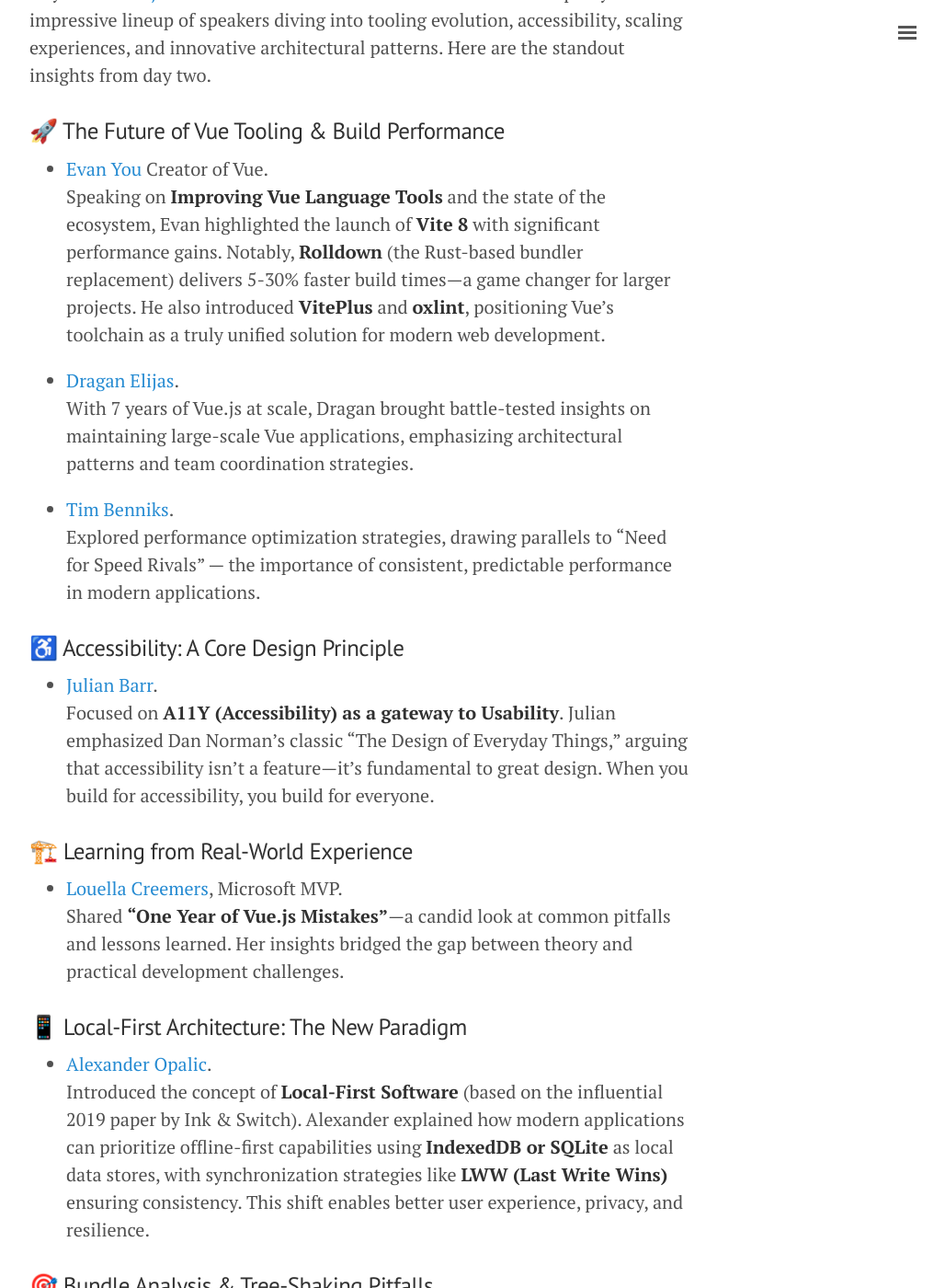
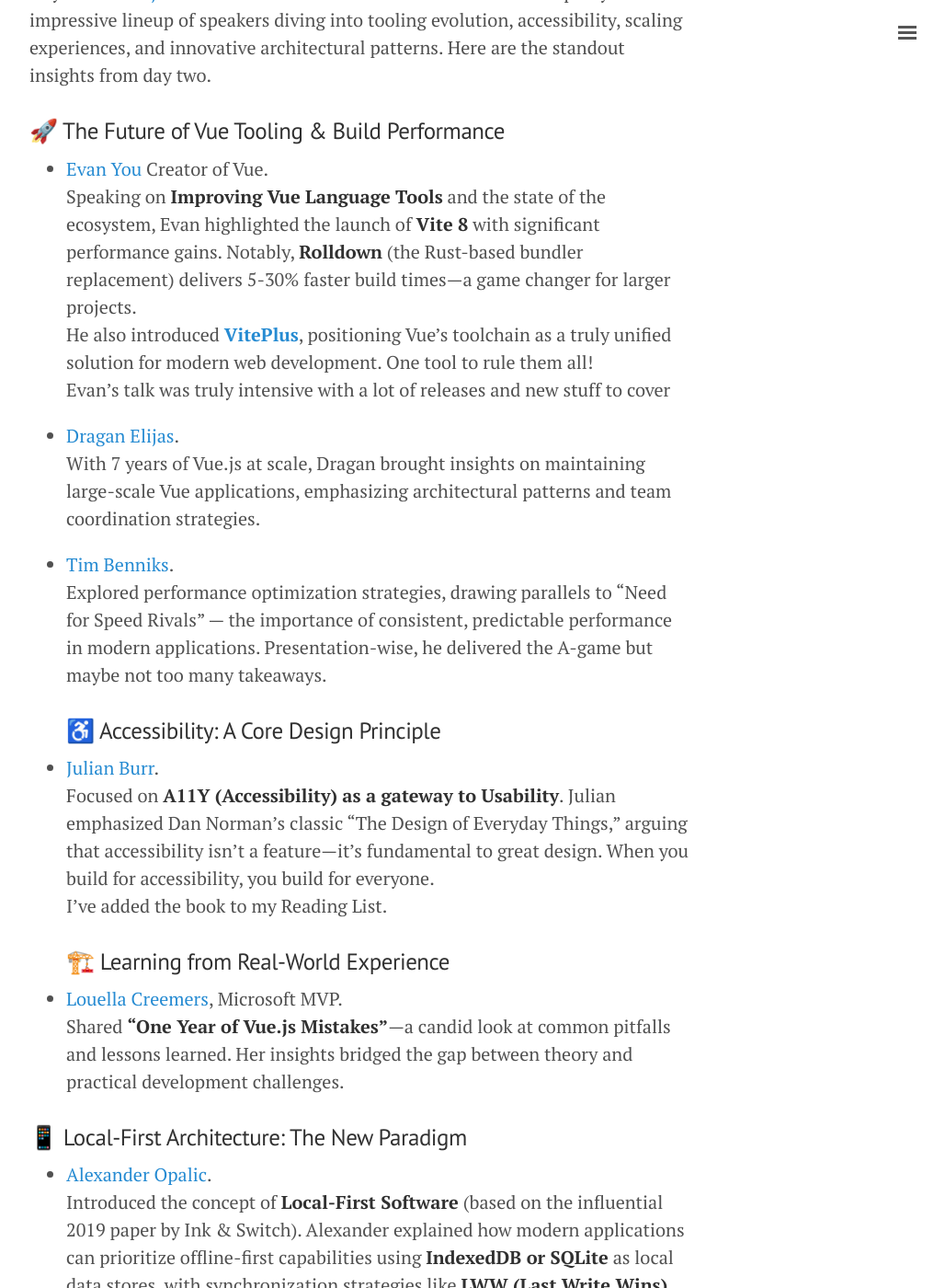
Before and after one commit to perwramdemark/perwramdemark.github.io, a Jekyll site: the page built from _posts/2026-03-13-vuejs-conference-amsterdam-day-two.md, in a window 1280 px wide and 1400 px high, scrolled down 305 px. Shown: the whole window at 92% size, without its empty margins (248-1276 px from the left). Built offline with Jekyll 4.4.1, drawn with Linux system fonts in a browser that asks for light colours; nearby versions of some CDN libraries; some of the changed text lies outside the part shown.

Commit message:
Fix grammar and add Dragan's personal website link
Grammar fixes:
- Fix typos: 'truelly' → 'truly', 'drawed' → 'drew'
- Fix phrasing: 'On tool' → 'One tool', 'Presenataion wize' → 'Presentation-wise'
- Update: 'I am putting' → 'I've added'
- Fix misspelling: 'domian' → 'domain'

Links:
- Replace Dragan Elijas LinkedIn with personal website (draganelijas.com)

Co-authored-by: Copilot <223556219+Copilot@users.noreply.github.com>

```diff
--- a/_posts/2026-03-13-vuejs-conference-amsterdam-day-two.md
+++ b/_posts/2026-03-13-vuejs-conference-amsterdam-day-two.md
@@ -11,38 +11,42 @@ Here are the standout insights from day two.
 ### 🚀 The Future of Vue Tooling & Build Performance
 
 * [Evan You](https://twitter.com/youyuxi) Creator of Vue.<br/>
-Speaking on **Improving Vue Language Tools** and the state of the ecosystem, Evan highlighted the launch of **Vite 8** with significant performance gains. Notably, **Rolldown** (the Rust-based bundler replacement) delivers 5-30% faster build times—a game changer for larger projects. He also introduced **VitePlus** and **oxlint**, positioning Vue's toolchain as a truly unified solution for modern web development.
+Speaking on **Improving Vue Language Tools** and the state of the ecosystem, Evan highlighted the launch of **Vite 8** with significant performance gains. Notably, **Rolldown** (the Rust-based bundler replacement) delivers 5-30% faster build times—a game changer for larger projects.
+<br/>He also introduced [**VitePlus**](https://viteplus.dev/), positioning Vue's toolchain as a truly unified solution for modern web development. One tool to rule them all!<br/>
+Evan's talk was truly intensive with a lot of releases and new stuff to cover
 
-* [Dragan Elijas](https://www.linkedin.com/in/draganaelijas/).<br/>
-With 7 years of Vue.js at scale, Dragan brought battle-tested insights on maintaining large-scale Vue applications, emphasizing architectural patterns and team coordination strategies.
+* [Dragan Elijas](https://draganelijas.com/).<br/>
+With 7 years of Vue.js at scale, Dragan brought insights on maintaining large-scale Vue applications, emphasizing architectural patterns and team coordination strategies.
 
-* [Tim Benniks](https://www.linkedin.com/in/timbenniks/).<br/>
+* [Tim Benniks](https://timbenniks.dev/).<br/>
 Explored performance optimization strategies, drawing parallels to "Need for Speed Rivals" — the importance of consistent, predictable performance in modern applications.
-
+Presentation-wise, he delivered the A-game but maybe not too many takeaways.
 ### ♿ Accessibility: A Core Design Principle
 
-* [Julian Barr](https://www.linkedin.com/in/julian-barr/).<br/>
+* [Julian Burr](https://bsky.app/profile/julianburr.de).<br/>
 Focused on **A11Y (Accessibility) as a gateway to Usability**. Julian emphasized Dan Norman's classic "The Design of Everyday Things," arguing that accessibility isn't a feature—it's fundamental to great design. When you build for accessibility, you build for everyone.
-
+<br/>I've added the book to my Reading List.
 ### 🏗️ Learning from Real-World Experience
 
-* [Louella Creemers](https://www.linkedin.com/in/louellacreemers/), Microsoft MVP.<br/>
+* [Louella Creemers](https://louella.dev/), Microsoft MVP.<br/>
 Shared **"One Year of Vue.js Mistakes"**—a candid look at common pitfalls and lessons learned. Her insights bridged the gap between theory and practical development challenges.
 
 ### 📱 Local-First Architecture: The New Paradigm
 
 * [Alexander Opalic](https://alexop.dev/).<br/>
 Introduced the concept of **Local-First Software** (based on the influential 2019 paper by Ink & Switch). Alexander explained how modern applications can prioritize offline-first capabilities using **IndexedDB or SQLite** as local data stores, with synchronization strategies like **LWW (Last Write Wins)** ensuring consistency. This shift enables better user experience, privacy, and resilience.
+He also made a great pitch for the [Local First Conf 2026](https://www.localfirstconf.com/) in July, Berlin. Would be great to visit!
 
 ### 🎯 Bundle Analysis & Tree-Shaking Pitfalls
 
 * [Serko Vincent Ngai](https://serko.dev/), based in Hong Kong.<br/>
 Tackled a critical but often overlooked issue: **When Tree-Shaking Fails**. Serko explained how side effects in dependencies (like `z.objects()`) can prevent proper tree-shaking, inflating bundle sizes. He recommended tools like **vite-bundle-analyzer** to visualize and debug these issues before they hit production.
+Really enjoyed this talk from this great humble guy and it was his first visit in Europe.
 
 ### 🎨 Graphics & Web Interoperability
 
-* [Ramona Schwering](https://www.linkedin.com/in/ramona-schwering/).<br/>
-Presented **"Let's Draw Security"**—bringing attention to security considerations in visual design and component implementation.
+* [Ramona Schwering](https://www.ramona.codes/).<br/>
+Presented **"Let's Draw Security"**—bringing attention to security considerations in visual design and component implementation. Her whole presentation she drew with a pencil and gave a great visual representation of the domain and problem to solve.
 
-* [Jakob Schröter and Helian Riviera](https://www.linkedin.com/in/jakob-schr%C3%B6ter/).<br/>
-Showcased **PixiJS** integration with Vue.js, demonstrating how to port desktop graphics libraries to the web. Their session highlighted the power of Vue as a framework for diverse application types, from traditional web apps to graphics-heavy experiences.
+* [Jakob Schröter and Helian Riviera](https://github.com/jschroeter).<br/>
+Showcased **PixiJS** integration with Vue.js, demonstrating how to port a huge legacy app in an agile manner to a future proof Vue.js application  and describing a lot of hurdles they had to overcome.
```
